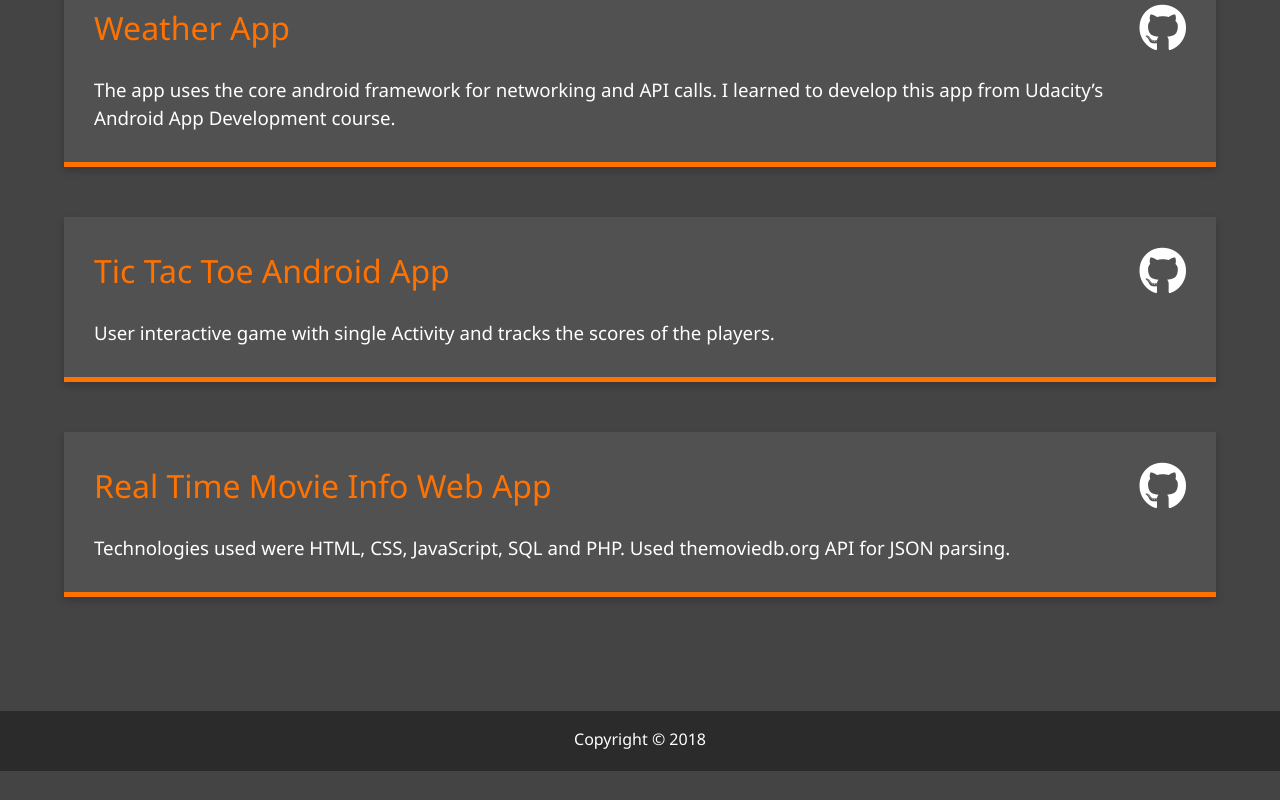
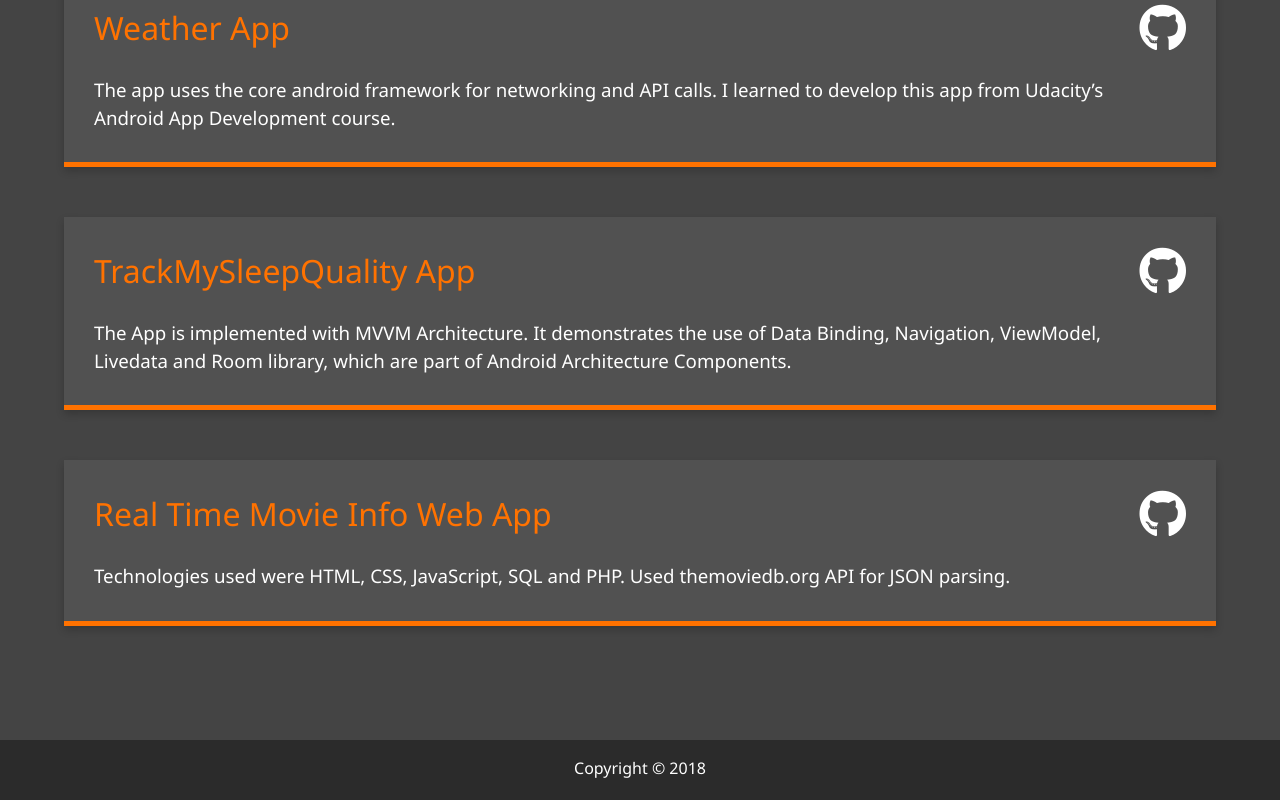
Before and after one commit to ajaymourya4/PortfolioWebsite, a website: page dist/work.html in a window 1280 px wide. Shown: the part 1197-1997 px from the top of the page. Before the commit the page ends 1968 px from the top, so only its background shows below. Drawn offline with Linux system fonts and the light colour scheme.

Commit message:
updated projects

```diff
--- a/dist/work.html
+++ b/dist/work.html
@@ -169,10 +169,11 @@
 
 	<div class="certificate">
       <div class="cert">
-        <h2 class="text-secondary">Tic Tac Toe Android App</h2>
+        <h2 class="text-secondary">TrackMySleepQuality App</h2>
         </br>
         <h3>
-          User interactive game with single Activity and tracks the scores of the players.
+          The App is implemented with MVVM Architecture. It demonstrates the use of Data Binding, Navigation, ViewModel,
+Livedata and Room library, which are part of Android Architecture Components.
         </h3>
       </div>
       <a class="guimage" href="https://github.com/ajaymourya4/tic-tac-toe" target="_blank">
```
